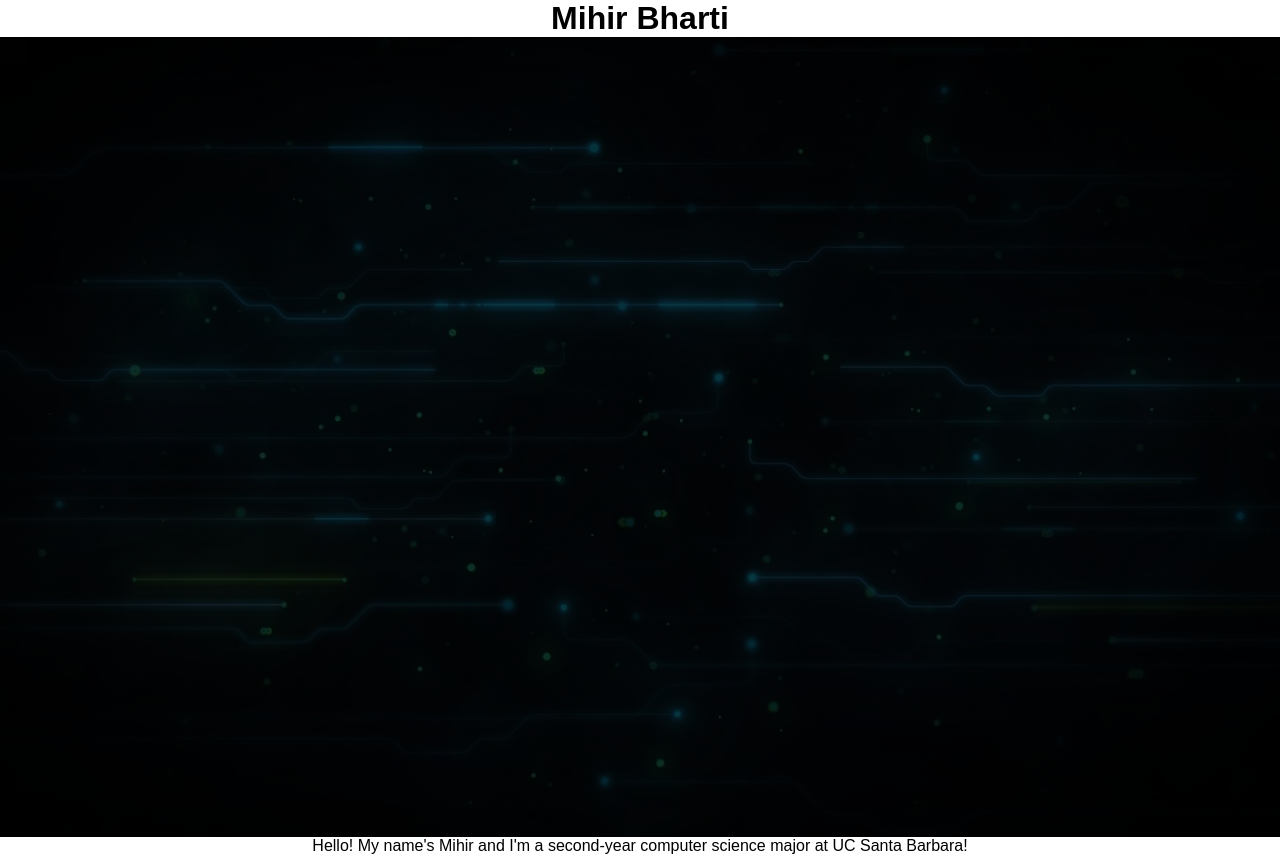
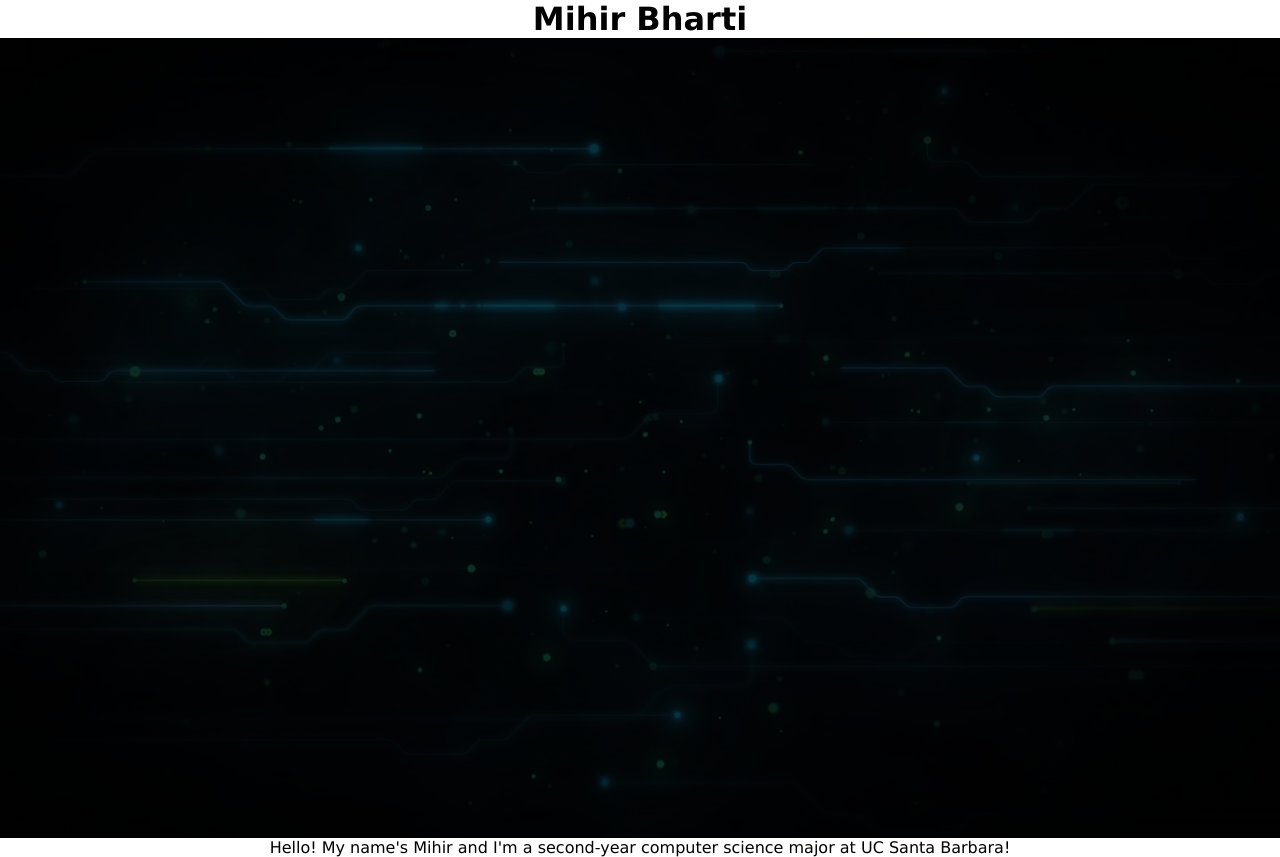
Before and after one commit to mbharti12/mbharti12.github.io, a plain HTML site: page index.html in a window 1280 px wide. Drawn offline with Linux system fonts and the light colour scheme.

```diff
--- a/style.css
+++ b/style.css
@@ -1,7 +1,7 @@
 *{
     margin: 0;
     padding: 0;
-    font-family: sans-serif;
+    font-family: 'Lucida Sans';
 }
 .banner{
     width: 100%;
```
